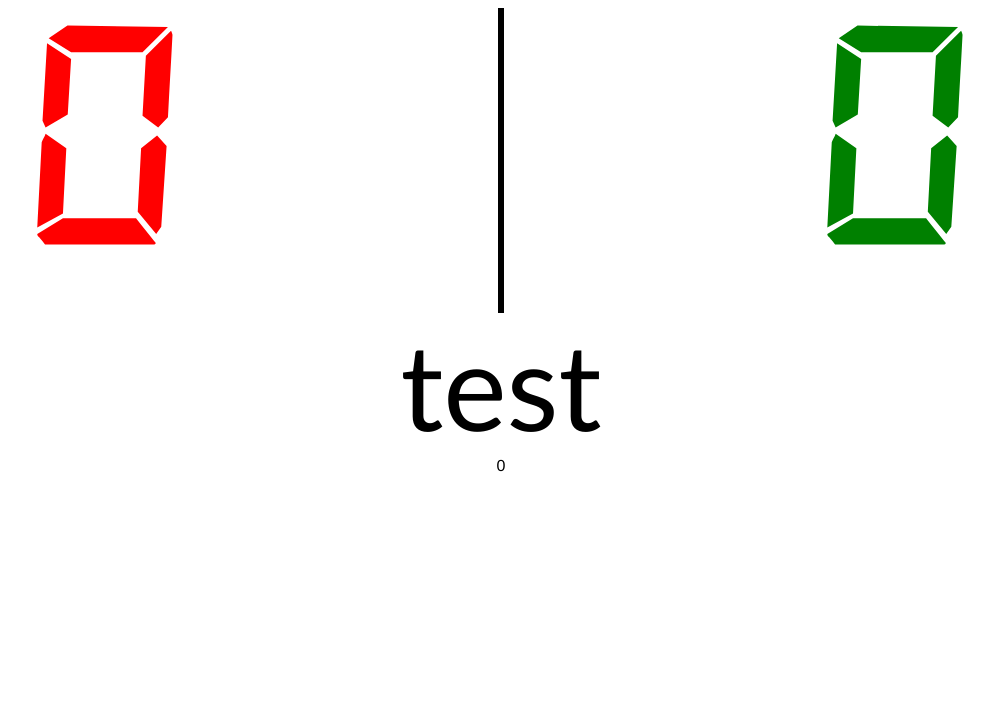
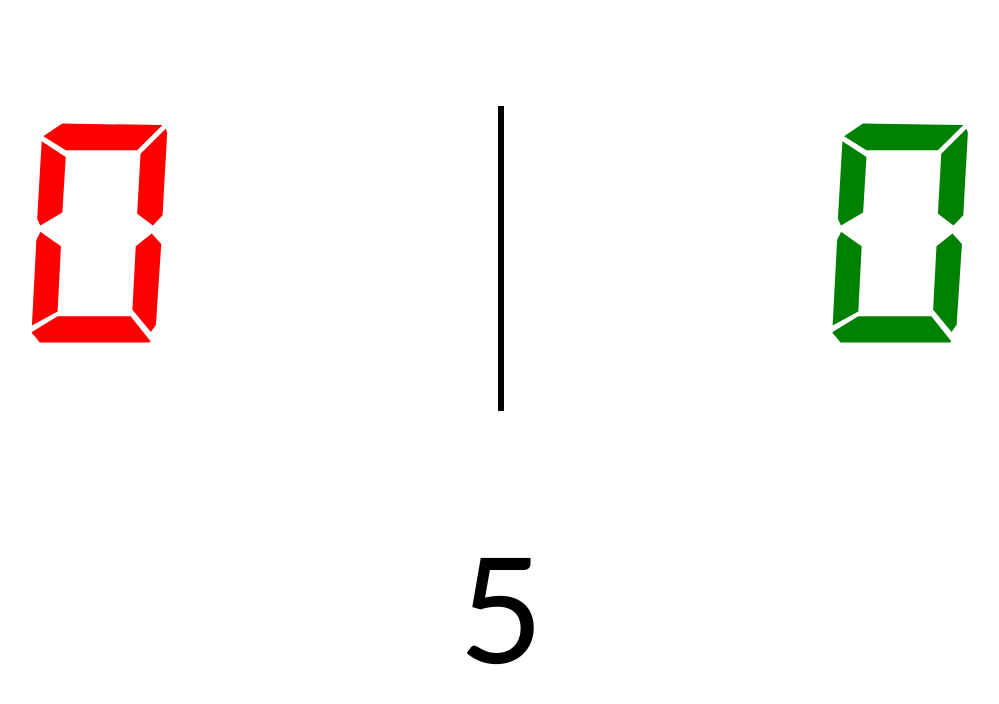
Before and after one commit to VADS/Scoreboard, a Vue app: page / in a window 1280 px wide. Shown: the top 704 px of the page, without its empty margins (139-1138 px from the left). Built offline with nearby package versions, Linux system fonts and the light colour scheme.

Commit message:
Timer with start/stop

```diff
--- a/src/App.vue
+++ b/src/App.vue
@@ -6,8 +6,9 @@
                 <div class="points-divider"></div>
                 <div class="points points__right">{{ pointsRight }}</div>
             </div>
-            <div id="round-timer">{{ timerString }}</div>
-            <span>{{ testDuration.asMilliseconds() / 1000 }}</span>
+            <div id="round-timer">
+                {{ testDuration.asMilliseconds() / 1000 }}
+            </div>
         </div>
     </div>
 </template>
@@ -26,7 +27,9 @@ export default defineComponent({
     data: () => ({
         pointsLeft: 0 as number,
         pointsRight: 0 as number,
-        testDuration: moment.duration(5, 'seconds')
+        testDuration: moment.duration(5, 'seconds'),
+        timerInterval: 0 as number,
+        isTimerRunning: false as boolean
     }),
     computed: {
         timerString: function(): string {
@@ -53,23 +56,33 @@ export default defineComponent({
                     break;
             }
         },
-        getHumanDate: function() {
-            return moment(new Date(), 'YYYY-MM-DD').format('DD.MM.YYYY');
+        startTimer(): void {
+            this.timerInterval = setInterval(() => {
+                this.testDuration.subtract(
+                    moment.duration(100, 'milliseconds')
+                );
+                if (this.testDuration.asMilliseconds() <= 0) {
+                    this.pauseTimer();
+                }
+            }, 100);
+        },
+        pauseTimer(): void {
+            clearInterval(this.timerInterval);
+        },
+        toggleTimer(): void {
+            if (this.isTimerRunning) {
+                this.pauseTimer();
+            } else {
+                this.startTimer();
+            }
+            this.isTimerRunning = !this.isTimerRunning;
         }
     },
     mounted() {
-        //WIP
-        const interval: number = setInterval(() => {
-            this.testDuration.subtract(moment.duration(100, 'milliseconds'));
-            if (this.testDuration.asMilliseconds() <= 0) {
-                clearInterval(interval);
-            }
-        }, 100);
-
         document.addEventListener('keydown', event => {
             /* Uhr Stop */
-            if (event.key == 'q') {
-                // clearInterval(timerInterval);
+            if (event.key == ' ') {
+                this.toggleTimer();
             }
 
             //LINKES TEAM
@@ -112,6 +125,13 @@ export default defineComponent({
     src: url(assets/fonts/Segment7Standard.otf);
 }
 
+body,
+html {
+    height: 100%;
+    margin: 0;
+    padding: 0;
+}
+
 .site-wrap {
     width: 100%;
     height: 100%;
@@ -148,7 +168,7 @@ export default defineComponent({
 
 /* Timer */
 #round-timer {
-    font-size: 90pt;
+    font-size: 110pt;
     font-family: 'Trebuchet MS', 'Lucida Sans Unicode', 'Lucida Grande',
         'Lucida Sans', Arial, sans-serif;
     text-align: center;
```
